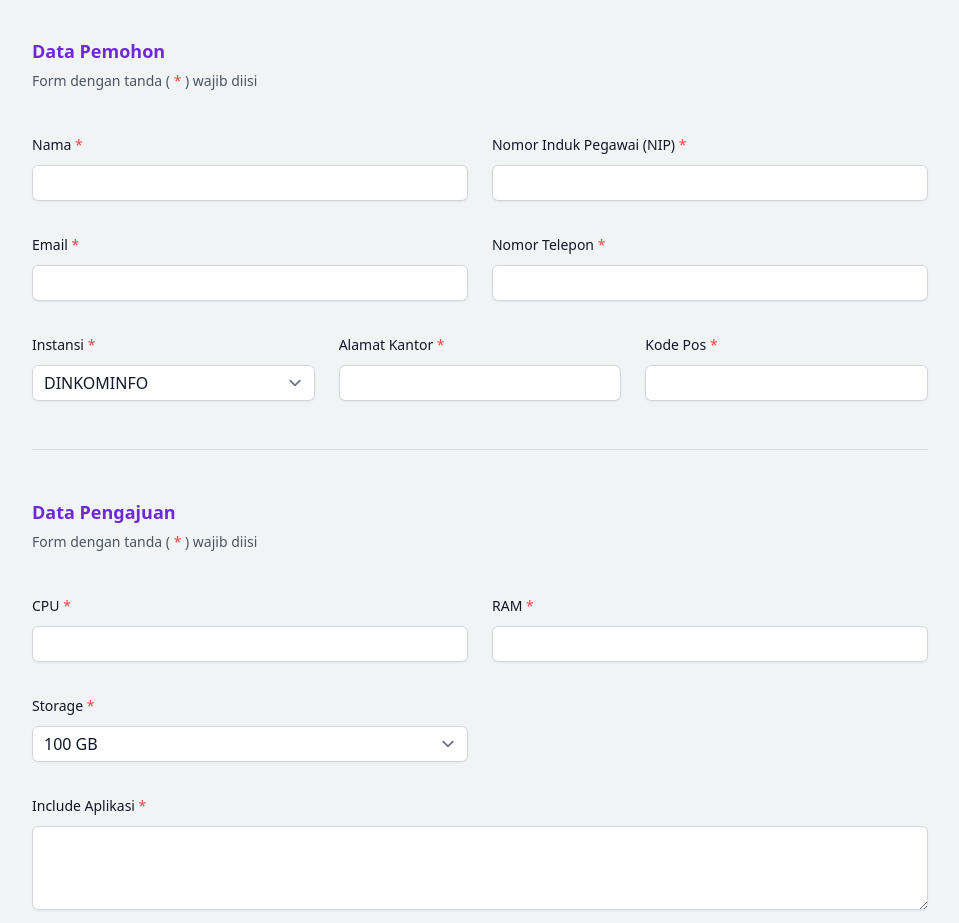
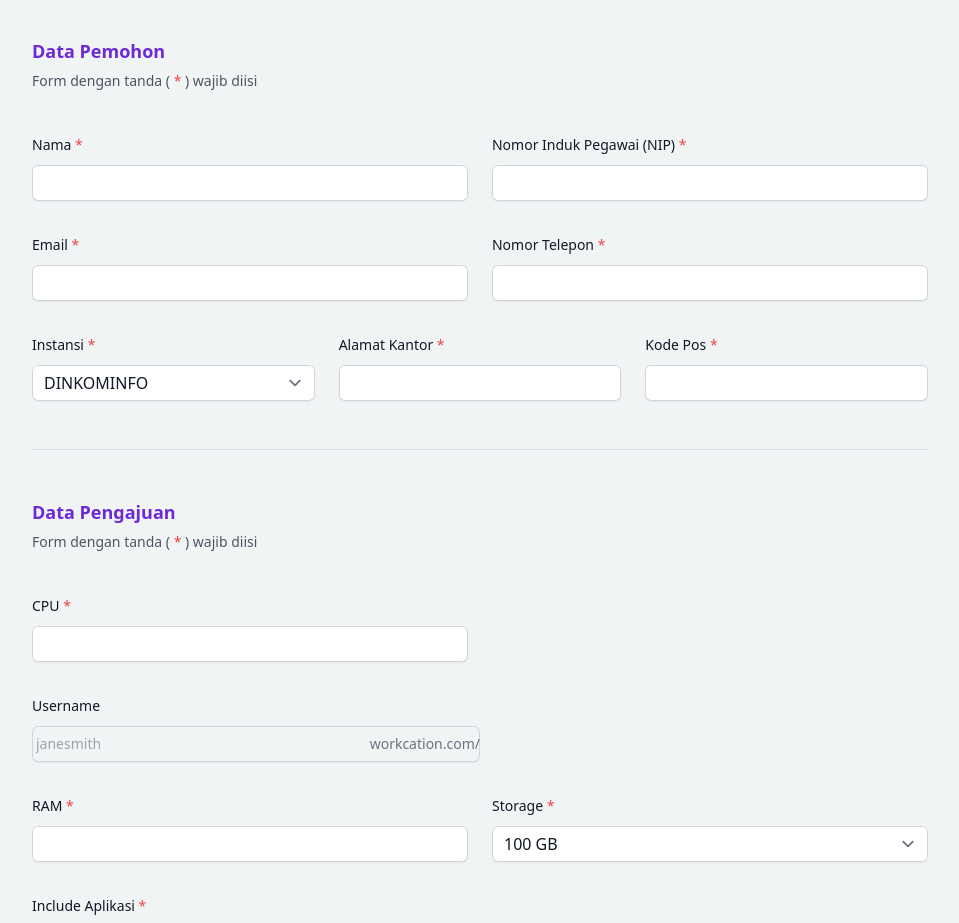
Before and after one commit to amntllhz/egoverse, a website: page src/vps.html in a window 1280 px wide. Shown: the part 139-1062 px from the top of the page, without its empty margins (160-1119 px from the left). Drawn offline with Linux system fonts and the light colour scheme; a web font is replaced by a local one.

Commit message:
update submit form

```diff
--- a/src/vps.html
+++ b/src/vps.html
@@ -94,6 +94,17 @@
                       </div>
                     </div>
 
+                    <div class="sm:col-span-4">
+                      <label for="username" class="block text-sm font-medium leading-6 text-gray-900">Username</label>
+                      <div class="mt-2">
+                        <div class="flex rounded-md shadow-sm ring-1 ring-inset ring-gray-300 focus-within:ring-2 focus-within:ring-inset focus-within:ring-indigo-600 sm:max-w-md">
+                          <input type="text" name="username" id="username" autocomplete="username" class="block flex-1 border-0 bg-transparent py-1.5 pl-1 pr-2 text-gray-900 placeholder:text-gray-400 focus:ring-0 sm:text-sm sm:leading-6" placeholder="janesmith">
+                          <span class="flex select-none items-center text-gray-500 sm:text-sm">workcation.com/</span>
+                        </div>
+                      </div>
+                    </div>
+
+
                     <div class="col-span-3">
                         <label for="ram" class="block text-sm font-medium leading-6 text-gray-900">RAM <span class="text-red-500">*</span></label>
                         <div class="mt-2">
```
Also changed, not shown: src/submit.html (+2 -2 lines), style.css.
